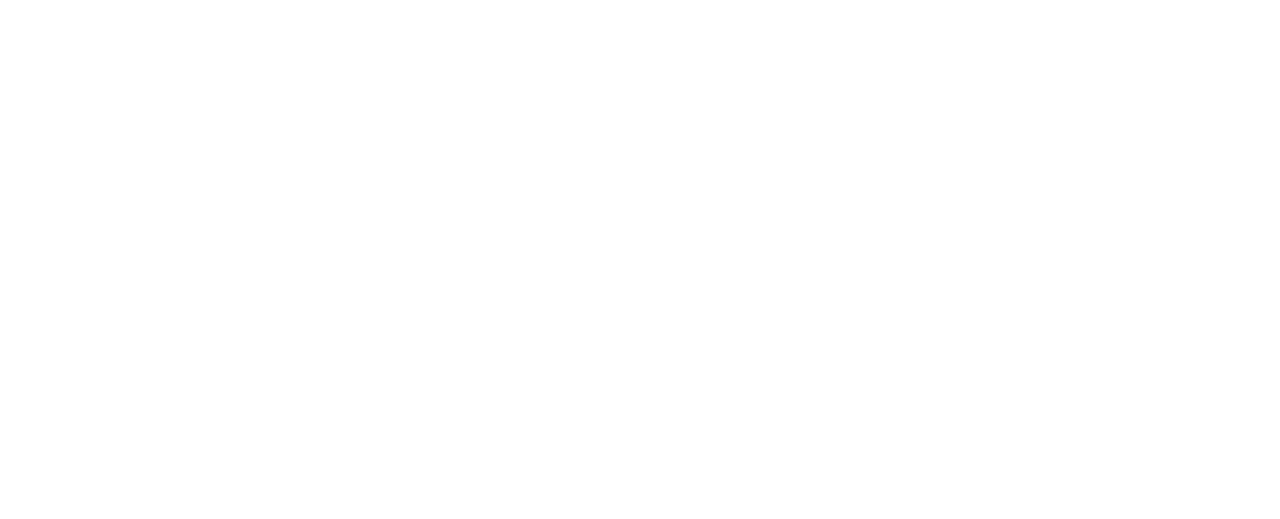
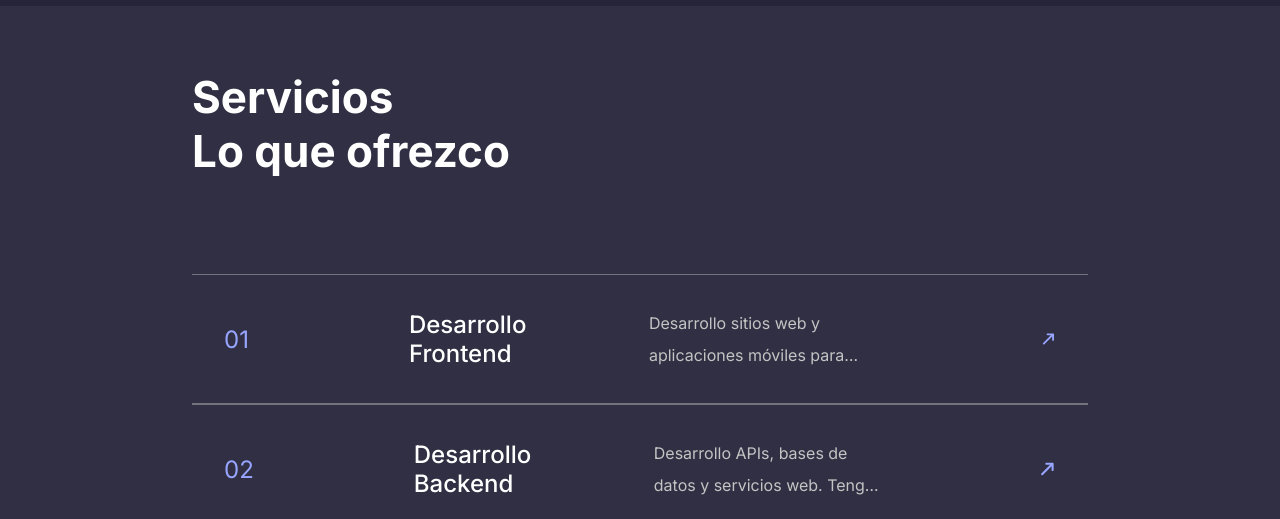
Before and after one commit to yesid10/PortFolio, a React (Vite) app: page /service in a window 1280 px wide. Before the commit this address had no page. Shown: the part 281-800 px from the top of the page. Built offline with nearby package versions, Linux system fonts and the light colour scheme.

Commit message:
Terminanado componente de services y agregando ant desing

```diff
--- a/package.json
+++ b/package.json
@@ -10,6 +10,7 @@
     "preview": "vite preview"
   },
   "dependencies": {
+    "antd": "^5.19.1",
     "react": "^18.2.0",
     "react-animated-cursor": "^2.11.2",
     "react-dom": "^18.2.0",
--- /dev/null
+++ b/src/Components/Services/Service.jsx
@@ -0,0 +1,66 @@
+import { useState } from "react";
+import "./StylesServices.scss";
+import { ImArrowUpRight2 } from "react-icons/im";
+import { Button, Modal } from 'antd';
+
+const Service = () => {
+    const services = [
+        {
+            id: 1,
+            title: 'Desarrollo Frontend',
+            description: 'Desarrollo sitios web y aplicaciones móviles para empresas. Utilizo tecnologías modernas como React para crear interfaces de usuario dinámicas y responsivas. Además, tengo experiencia con Firebase para la gestión de backend y autenticación, Redux para el manejo de estado en aplicaciones complejas, Angular para el desarrollo de aplicaciones web robustas, y frameworks de diseño como Bootstrap y Sass para estilizar de manera eficiente. Utilizo Git y GitHub para el control de versiones y la colaboración en proyectos. Me apasiona crear experiencias de usuario intuitivas y atractivas que cumplan con los objetivos del cliente y superen sus expectativas.'
+        },
+        {
+            id: 2,
+            title: 'Desarrollo Backend',
+            description: 'Desarrollo APIs, bases de datos y servicios web. Tengo experiencia con Spring Boot para crear aplicaciones backend robustas y seguras. También manejo SQL y PostgreSQL para la gestión de bases de datos, y tengo conocimientos en C++ para el desarrollo de software de alto rendimiento. Me esfuerzo por asegurar que los servicios backend sean eficientes y escalables, proporcionando una base sólida y confiable para las aplicaciones frontend. Me gusta enfrentar desafíos complejos y encontrar soluciones innovadoras que optimicen el rendimiento y la seguridad.'
+        },
+        {
+            id: 3,
+            title: 'Herramientas Ofimáticas',
+            description: 'Además de mis habilidades técnicas en desarrollo, tengo experiencia en el uso de diversas herramientas ofimáticas para mejorar la productividad y la gestión de proyectos. Manejo Microsoft Office (Word, Excel, PowerPoint) y Google Workspace (Docs, Sheets, Slides) para la creación y gestión de documentos, hojas de cálculo y presentaciones. Estas habilidades me permiten colaborar efectivamente en entornos de trabajo modernos. Me enorgullezco de mi capacidad para organizar información y presentar datos de manera clara y concisa, facilitando la toma de decisiones informadas.'
+        }
+    ];
+
+    const [open, setOpen] = useState(false);
+
+
+  return (
+    <div className="services">
+      <div className="services__title">
+        <h1>Servicios</h1>
+        <h1>Lo que ofrezco</h1>
+        <span></span>
+      </div>
+      <div className="services__containerInfo">
+        {
+            services?.map((service) => (
+                <div>
+                    <span>0{service.id}</span>
+                    <h3>{service.title}</h3>
+                    <p>{service.description}</p>
+                    < ImArrowUpRight2 style={{fontSize:'20rem', height:'2rem', color:'#98a5ff'}}/>
+                </div>
+            ))
+        }
+      </div>
+      <Button type="primary" onClick={() => setOpen(true)}>
+        Open Modal of 1000px width
+      </Button>
+      <Modal
+        title="Modal 1000px width"
+        centered
+        open={open}
+        onOk={() => setOpen(false)}
+        onCancel={() => setOpen(false)}
+        width={1000}
+      >
+        <p>some contents...</p>
+        <p>some contents...</p>
+        <p>some contents...</p>
+      </Modal>
+    </div>
+  );
+};
+
+export default Service;
--- /dev/null
+++ b/src/Components/Services/StylesServices.scss
@@ -0,0 +1,62 @@
+@import "../../index.scss";
+
+.services {
+    background-color: #302f43;
+    display: flex;
+    flex-direction: column;
+    padding: 5% 15% 0 15%;
+    font-family: $font-family-extra;
+
+    &__title{
+        color: #fff;
+        font-size: 22px;
+        font-weight: 500;
+    }
+
+
+    &__containerInfo {
+        display: flex;
+        flex-direction: column;
+        margin: 6rem 0;
+
+        div {
+            display: flex;
+            justify-content: center;
+            align-items: center;
+            gap: 10rem;
+            border-top: 1px solid #c4c4c474;
+            border-bottom: 1px solid #c4c4c474;
+            padding: 2rem 2rem;
+
+            &:hover{
+                background-color: #6244C5;
+                transition: .3s ease-in-out;
+            }
+
+            span{
+                color: #98a5ff;
+                font-size: 24px;
+            }
+
+            h3{
+                color: #fff;
+                font-size: 24px;
+                font-weight: 500;
+                width: 5rem;
+            }
+
+            p {
+                line-height: 2rem;
+                color:#c4c4c4;
+                overflow: hidden;
+                display: -webkit-box;
+                -webkit-line-clamp: 2;
+                -webkit-box-orient: vertical;
+                text-overflow: ellipsis;
+                font-family: $font-family;
+                font-weight: 400;
+            }
+
+        }
+    }
+}
--- a/src/Routes/AppRouter.jsx
+++ b/src/Routes/AppRouter.jsx
@@ -2,6 +2,7 @@
 import Home from '../Components/Home/Home'
 import Navbar from '../Components/Layout/Navbar'
 import About from '../Components/About/About'
+import Service from '../Components/Services/Service'
 
 
 const AppRouter = () => {
@@ -11,6 +12,7 @@
                 <Route element={<Navbar/>}>
                     <Route path='/' element={<Home />} />
                     <Route path='/about' element={<About/>}/>
+                    <Route path='/service' element={<Service/>}/>
                 </Route>
             </Routes>
         </BrowserRouter>
--- a/src/index.scss
+++ b/src/index.scss
@@ -18,7 +18,6 @@
     padding: 0;
     box-sizing: border-box;
     font-family: $font-family;
-
 }
 
 
```
Also changed, not shown: 1 other file (tests, documents, lock files or other folders).
